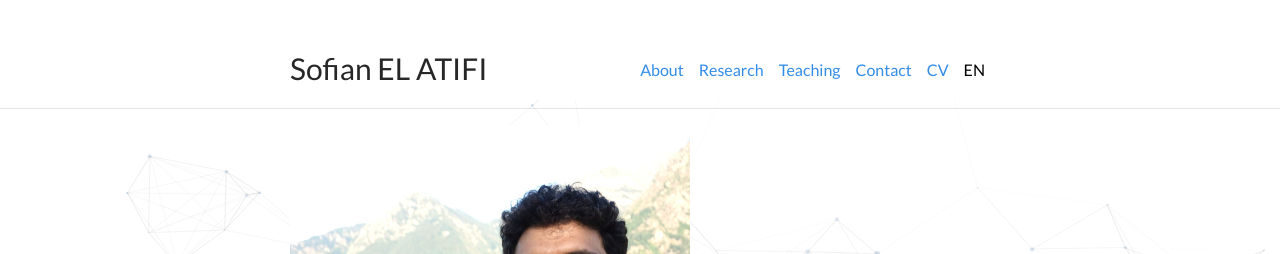
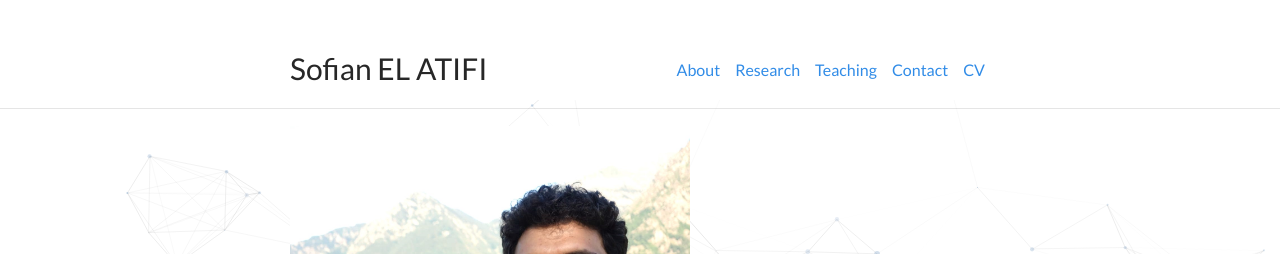
Before and after one commit to sofianelatifi/sofianelatifi.github.io, a Jekyll site: the page built from index.md, in a window 1280 px wide. Shown: the top 254 px of the page. Built offline with Jekyll 4.4.1, drawn with Linux system fonts in a browser that asks for light colours.

Commit message:
Update default.html

```diff
--- a/_layouts/default.html
+++ b/_layouts/default.html
@@ -54,11 +54,7 @@
                         {% endif %}
                     {% endif %}
                 {% endfor %}
-                {% if page.lang == "en" %}
-                    <li class="alignable pull-left nav-list"><a class="lang" style="color: black" href="/">FR</a>
-                {% else %}
-                    <li class="alignable pull-left nav-list"><a class="lang" style="color: black" href="/en/about">EN</a>
-                {% endif %}
+
                             </li>
             </ul>
         </div>
```
